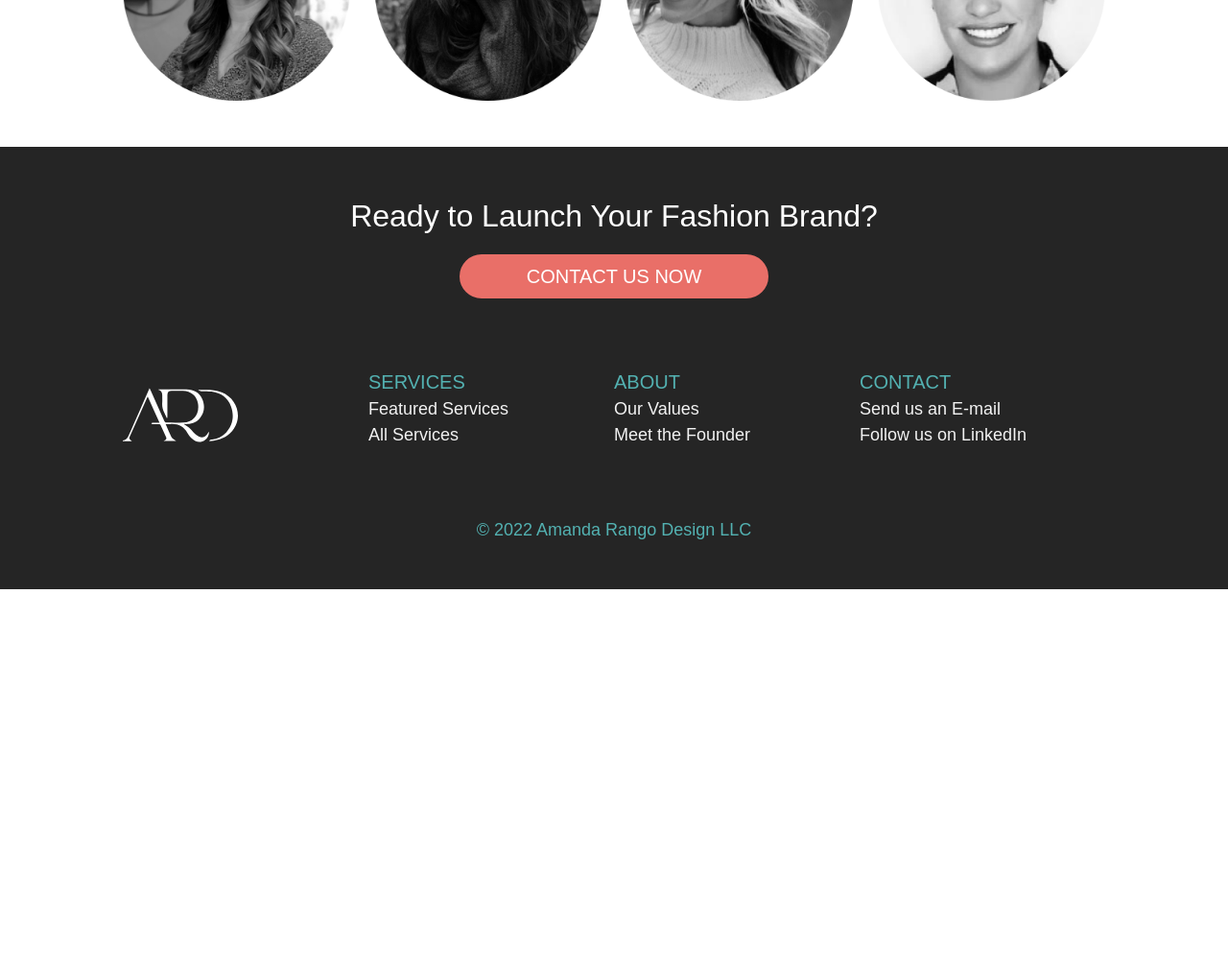
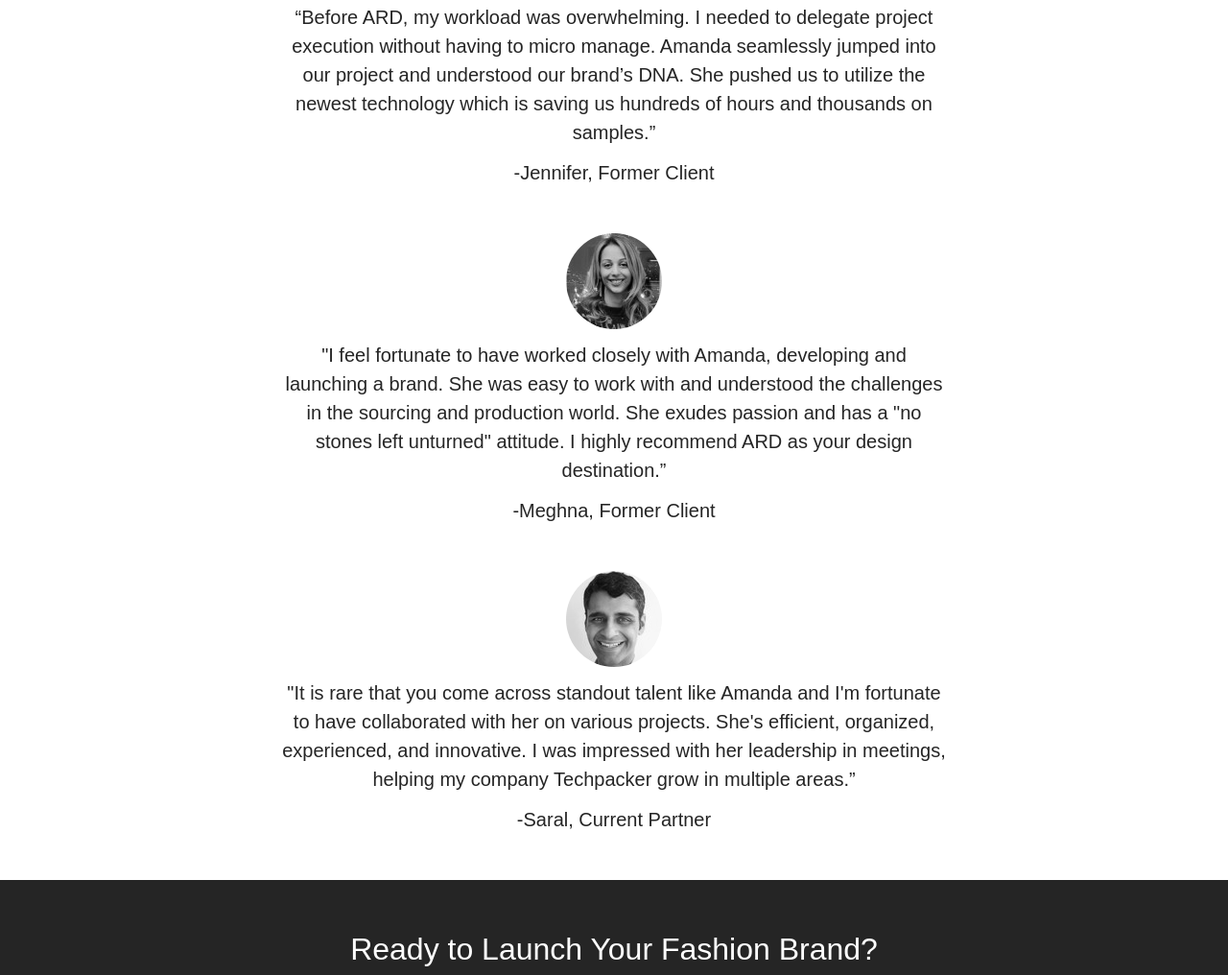
Before and after one commit to heyitsbuse/ard, a plain HTML site: page index.html in a window 1280 px wide. Shown: the part 2862-3878 px from the top of the page at 96% size. Before the commit the page ends 3476 px from the top, so only its background shows below. Drawn offline with nearby package versions, Linux system fonts and the light colour scheme; a web font is replaced by a local one.

Commit message:
added testimonials

```diff
--- a/css/style.css
+++ b/css/style.css
@@ -83,7 +83,6 @@ header {
 
 /* Display none on mobile. */
 .main-logo {
-  display: inline-block;
   float: left;
   padding-top: 40px;
   padding-bottom: 40px;
@@ -98,7 +97,6 @@ header {
 }
 
 nav {
-  display: inline-block;
   padding-top: 100px;
   padding-bottom: 100px;
   float: right;
@@ -731,3 +729,23 @@ footer {
     width: calc(100% - 32px) !important;
   }
 }
+
+.testimonial-parent {
+  max-width: 700px;
+  margin: auto;
+}
+
+.testimonial {
+  padding-bottom: 48px;
+  display: flex;
+  flex-direction: column;
+  align-items: center;
+  text-align: center;
+}
+
+.testimonial-image {
+  height: 100px;
+  width: 100px;
+  filter: grayscale(100%);
+  border-radius: 50%;
+}
--- a/index.html
+++ b/index.html
@@ -172,18 +172,37 @@
       </div>
     </div>
     <!--div that contains 5th copy widget with background wrapper-->
-    <div class="wrapper" style="background-color: #F2F2F2;overflow:hidden;padding-bottom: 24px;margin:0 auto;">
+    <div class="wrapper" style="background-color: #F2F2F2;overflow:hidden;padding-bottom: 48px;margin:0 auto; margin-bottom:48px;">
       <h1 id="wrapper2" style="margin-top:0;padding-top: 48px;text-align: center;">Testimonials</h1>
       <p style="text-align: center">Read what others are saying about ARD Consulting.</p>
     </div>
     <!--div that contains testimonials-->
-    <div style="padding-top: 48px; padding-bottom: 48px;max-width:1024px;margin:0 auto;">
-      <!-- <img style="filter: grayscale(100%);width:100%;height:100%;" src="img/bubbles.png" alt="Team Headshots Image"> -->
+    <div class="testimonial-parent">
+      <div class="testimonial">
+        <img class="testimonial-image" src="img/jennifer.jpeg">
+        <p>“Before ARD, my workload was overwhelming. I needed to delegate project execution without having to micro manage. Amanda seamlessly jumped into our project and understood our brand’s DNA. She pushed us to utilize the newest technology which is saving us hundreds of hours and thousands on samples.”</p>
+        <p>-Jennifer, Former Client</p>
+      </div>
+
+      <div class="testimonial">
+        <img class="testimonial-image" src="img/meghna.jpeg">
+        <p>"I feel fortunate to have worked closely with Amanda, developing and launching a brand. She was easy to work with and understood the challenges in the sourcing and production world. She exudes passion and has a "no stones left unturned" attitude. I highly recommend ARD as your design destination.”</p>
+        <p>-Meghna, Former Client</p>
+      </div>
+
+      <div class="testimonial">
+        <img class="testimonial-image" src="img/saral.jpeg">
+        <p>"It is rare that you come across standout talent like Amanda and I'm fortunate to have collaborated with her on various projects. She's efficient, organized, experienced, and innovative. I was impressed with her leadership in meetings, helping my company  Techpacker grow in multiple areas.”</p>
+        <p>-Saral, Current Partner</p>
+      </div>
+    </div>
+
+    <!-- <div style="padding-top: 48px; padding-bottom: 48px;max-width:1024px;margin:0 auto;">
       <picture style="filter: grayscale(100%);width:100%;height:100%;">
         <source media="(min-width:768px)" srcset="img/bubbles.png">
         <img style="width:100%;" src="img/bubbles.jpg" alt="Team Headshots">
       </picture>
-    </div>
+    </div> -->
   </main>
 
   <!--This is the footer. If you must change, make sure to apply to all html pages-->
```
Also changed, not shown: img/jennifer.jpeg (added), img/meghna.jpeg (added), img/saral.jpeg (added).
